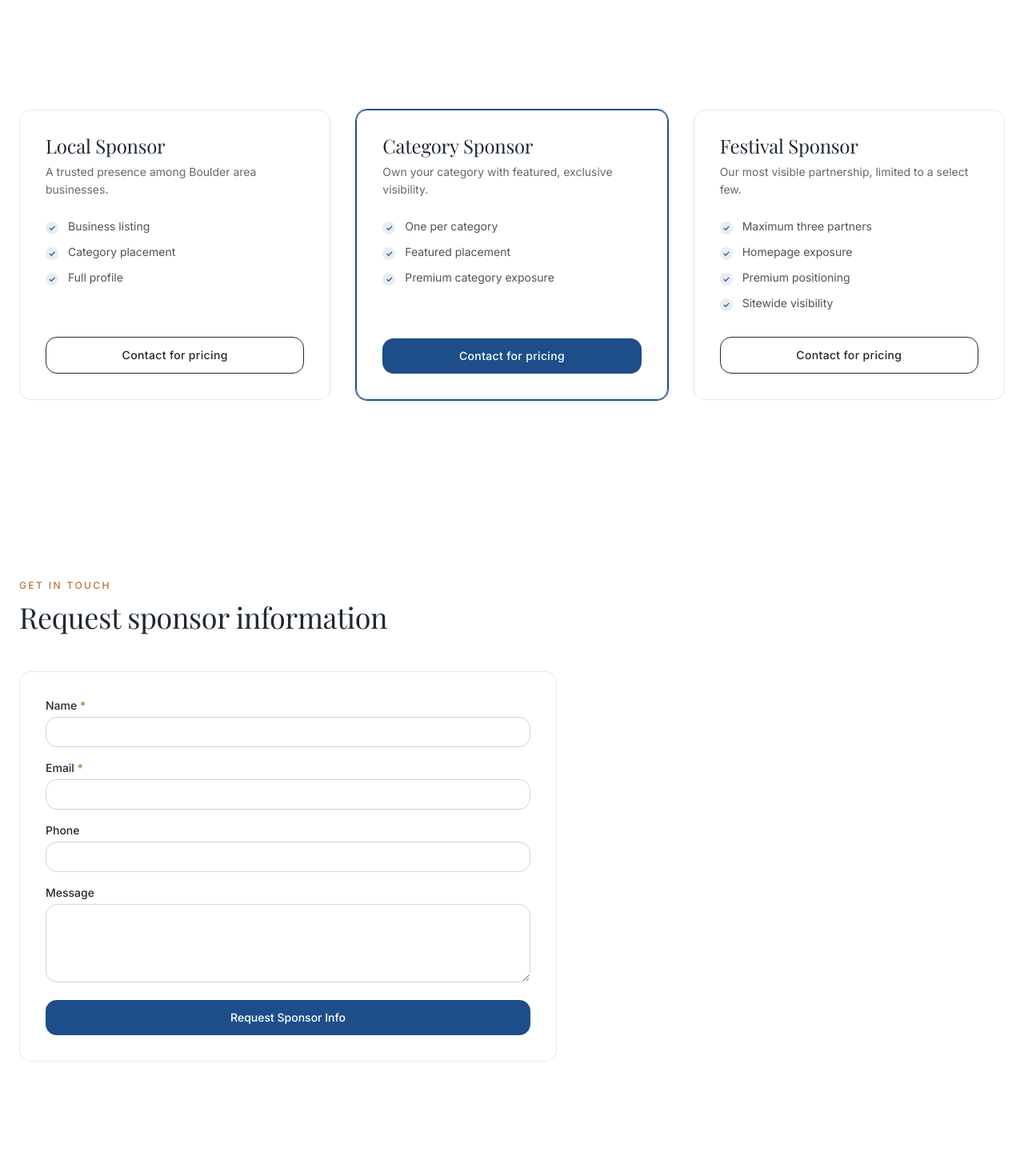
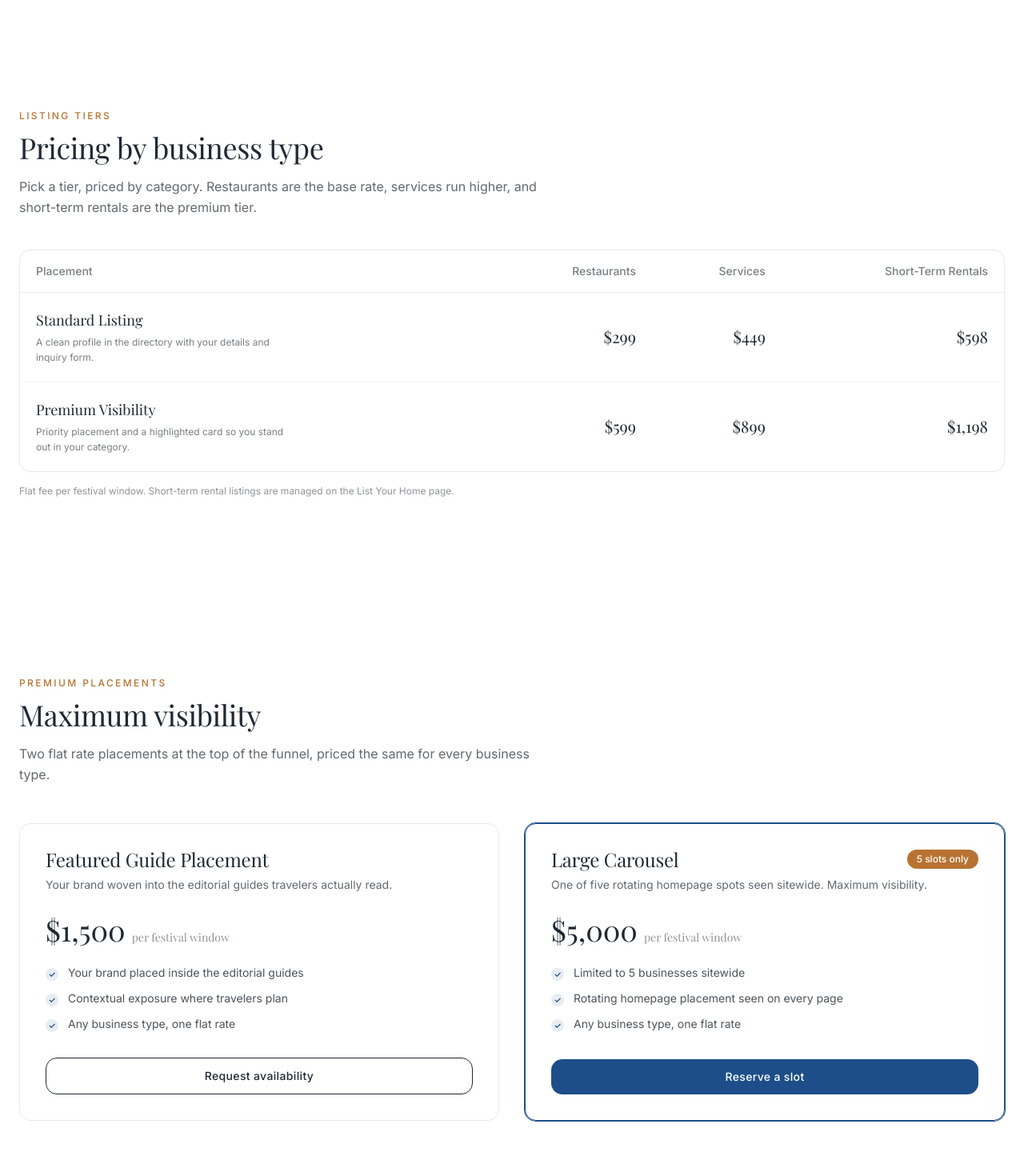
Before and after one commit to netgainsapp/sundance-stay, a Next.js app: page /advertise in a window 1280 px wide. Shown: the part 460-1930 px from the top of the page at 80% size. Built offline with nearby package versions, Linux system fonts and the light colour scheme; no server answers; a web font is replaced by a local one.

Commit message:
feat: real pricing model (config + Advertise matrix + List Your Home 2 tiers); flat fees, category multiplier on listing tiers only, flat agnostic premium placements

```diff
--- a/src/app/(site)/advertise/page.tsx
+++ b/src/app/(site)/advertise/page.tsx
@@ -2,43 +2,23 @@ import { SectionHeader } from "@/components/ui/SectionHeader";
 import { Cta } from "@/components/ui/Cta";
 import { InquiryForm } from "@/components/forms/InquiryForm";
 import { pageMetadata } from "@/lib/seo";
+import {
+  ADVERTISER_CATEGORIES,
+  LISTING_TIERS,
+  TIER_LABEL,
+  TIER_BLURB,
+  CATEGORY_LABEL,
+  CAROUSEL_TOTAL_SLOTS,
+  priceFor,
+  formatPrice,
+} from "@/lib/pricing";
 
 export const metadata = pageMetadata({
   title: "Advertise with Sundance Stay Collective",
   description:
-    "Reach Festival Season visitors and Boulder area travelers. Local, category, and festival sponsorships available.",
+    "Reach Festival Season visitors and Boulder area travelers. Listing tiers, featured guide placement, and a limited homepage carousel.",
   path: "/advertise",
 });
-
-const tiers = [
-  {
-    name: "Local Sponsor",
-    positioning: "A trusted presence among Boulder area businesses.",
-    benefits: ["Business listing", "Category placement", "Full profile"],
-    emphasized: false,
-  },
-  {
-    name: "Category Sponsor",
-    positioning: "Own your category with featured, exclusive visibility.",
-    benefits: [
-      "One per category",
-      "Featured placement",
-      "Premium category exposure",
-    ],
-    emphasized: true,
-  },
-  {
-    name: "Festival Sponsor",
-    positioning: "Our most visible partnership, limited to a select few.",
-    benefits: [
-      "Maximum three partners",
-      "Homepage exposure",
-      "Premium positioning",
-      "Sitewide visibility",
-    ],
-    emphasized: false,
-  },
-];
 
 function Check() {
   return (
@@ -51,6 +31,9 @@ function Check() {
   );
 }
 
+const featuredGuidePrice = priceFor("restaurants", "featured_guide");
+const carouselPrice = priceFor("restaurants", "carousel");
+
 export default function AdvertisePage() {
   return (
     <>
@@ -58,44 +41,142 @@ export default function AdvertisePage() {
         <SectionHeader
           eyebrow="Advertise"
           title="Reach Boulder visitors during Festival Season"
-          intro="Connect with an engaged, high intent travel audience as they plan where to stay, eat, and explore. Our sponsorships place your business in front of visitors at the moment they are making decisions."
+          intro="Connect with an engaged, high intent travel audience as they plan where to stay, eat, and explore. Every placement is a flat fee for the Festival Season window, with no commission on your business."
         />
       </section>
 
       <section className="mx-auto max-w-7xl px-6 py-[var(--space-section)]">
-        <div className="grid gap-8 md:grid-cols-3">
-          {tiers.map((tier) => (
-            <div
-              key={tier.name}
-              className={`flex flex-col rounded-card border p-8 ${
-                tier.emphasized
-                  ? "border-mountain ring-1 ring-mountain"
-                  : "border-charcoal/10"
-              }`}
+        <SectionHeader
+          eyebrow="Listing tiers"
+          title="Pricing by business type"
+          intro="Pick a tier, priced by category. Restaurants are the base rate, services run higher, and short-term rentals are the premium tier."
+        />
+        <div className="mt-10 overflow-x-auto rounded-card border border-charcoal/10 bg-white">
+          <table className="w-full text-left text-sm">
+            <thead className="border-b border-charcoal/10 text-charcoal/60">
+              <tr>
+                <th className="px-5 py-4 font-medium">Placement</th>
+                {ADVERTISER_CATEGORIES.map((category) => (
+                  <th key={category} className="px-5 py-4 text-right font-medium">
+                    {CATEGORY_LABEL[category]}
+                  </th>
+                ))}
+              </tr>
+            </thead>
+            <tbody>
+              {LISTING_TIERS.map((tier) => (
+                <tr
+                  key={tier}
+                  className="border-b border-charcoal/5 last:border-0"
                 >
-              <h3 className="font-heading text-2xl text-charcoal">{tier.name}</h3>
+                  <td className="px-5 py-5">
+                    <div className="font-heading text-lg text-charcoal">
+                      {TIER_LABEL[tier]}
+                    </div>
+                    <div className="mt-1 max-w-xs text-xs leading-relaxed text-charcoal/60">
+                      {TIER_BLURB[tier]}
+                    </div>
+                  </td>
+                  {ADVERTISER_CATEGORIES.map((category) => (
+                    <td
+                      key={category}
+                      className="px-5 py-5 text-right font-heading text-xl text-charcoal"
+                    >
+                      {formatPrice(priceFor(category, tier))}
+                    </td>
+                  ))}
+                </tr>
+              ))}
+            </tbody>
+          </table>
+        </div>
+        <p className="mt-4 text-xs text-charcoal/50">
+          Flat fee per festival window. Short-term rental listings are managed on
+          the List Your Home page.
+        </p>
+      </section>
+
+      <section className="mx-auto max-w-7xl px-6 py-[var(--space-section)]">
+        <SectionHeader
+          eyebrow="Premium placements"
+          title="Maximum visibility"
+          intro="Two flat rate placements at the top of the funnel, priced the same for every business type."
+        />
+        <div className="mt-12 grid gap-8 md:grid-cols-2">
+          <div className="flex flex-col rounded-card border border-charcoal/10 p-8">
+            <h3 className="font-heading text-2xl text-charcoal">
+              {TIER_LABEL.featured_guide}
+            </h3>
             <p className="mt-2 text-sm leading-relaxed text-charcoal/70">
-                {tier.positioning}
+              {TIER_BLURB.featured_guide}
+            </p>
+            <p className="mt-6 font-heading text-4xl text-charcoal">
+              {formatPrice(featuredGuidePrice)}
+              <span className="ml-2 text-sm font-normal text-charcoal/50">
+                per festival window
+              </span>
             </p>
             <ul className="mt-6 flex-1 space-y-3">
-                {tier.benefits.map((b) => (
-                  <li key={b} className="flex items-start gap-3 text-sm text-charcoal/80">
+              {[
+                "Your brand placed inside the editorial guides",
+                "Contextual exposure where travelers plan",
+                "Any business type, one flat rate",
+              ].map((b) => (
+                <li
+                  key={b}
+                  className="flex items-start gap-3 text-sm text-charcoal/80"
+                >
                   <Check />
                   <span>{b}</span>
                 </li>
               ))}
             </ul>
             <div className="mt-8">
-                <Cta
-                  href="#sponsor-inquiry"
-                  variant={tier.emphasized ? "primary" : "secondary"}
-                  className="w-full"
-                >
-                  Contact for pricing
+              <Cta href="#sponsor-inquiry" variant="secondary" className="w-full">
+                Request availability
               </Cta>
             </div>
           </div>
+
+          <div className="flex flex-col rounded-card border border-mountain p-8 ring-1 ring-mountain">
+            <div className="flex items-center justify-between">
+              <h3 className="font-heading text-2xl text-charcoal">
+                {TIER_LABEL.carousel}
+              </h3>
+              <span className="rounded-full bg-copper px-3 py-1 text-xs font-medium text-white">
+                {CAROUSEL_TOTAL_SLOTS} slots only
+              </span>
+            </div>
+            <p className="mt-2 text-sm leading-relaxed text-charcoal/70">
+              {TIER_BLURB.carousel}
+            </p>
+            <p className="mt-6 font-heading text-4xl text-charcoal">
+              {formatPrice(carouselPrice)}
+              <span className="ml-2 text-sm font-normal text-charcoal/50">
+                per festival window
+              </span>
+            </p>
+            <ul className="mt-6 flex-1 space-y-3">
+              {[
+                `Limited to ${CAROUSEL_TOTAL_SLOTS} businesses sitewide`,
+                "Rotating homepage placement seen on every page",
+                "Any business type, one flat rate",
+              ].map((b) => (
+                <li
+                  key={b}
+                  className="flex items-start gap-3 text-sm text-charcoal/80"
+                >
+                  <Check />
+                  <span>{b}</span>
+                </li>
               ))}
+            </ul>
+            <div className="mt-8">
+              <Cta href="#sponsor-inquiry" className="w-full">
+                Reserve a slot
+              </Cta>
+            </div>
+          </div>
         </div>
       </section>
 
@@ -105,12 +186,12 @@ export default function AdvertisePage() {
       >
         <SectionHeader
           eyebrow="Get in touch"
-          title="Request sponsor information"
+          title="Request placement information"
         />
         <div className="mt-12 max-w-2xl rounded-card border border-charcoal/10 p-6 md:p-8">
           <InquiryForm
             sourceType="sponsor_inquiry"
-            submitLabel="Request Sponsor Info"
+            submitLabel="Request Placement Info"
           />
         </div>
       </section>
--- a/src/app/(site)/list-your-home/page.tsx
+++ b/src/app/(site)/list-your-home/page.tsx
@@ -1,8 +1,10 @@
 import Image from "next/image";
 import { SectionHeader } from "@/components/ui/SectionHeader";
 import { Cta } from "@/components/ui/Cta";
+import Link from "next/link";
 import { PropertySubmissionForm } from "@/components/forms/PropertySubmissionForm";
 import { pageMetadata } from "@/lib/seo";
+import { priceFor, formatPrice } from "@/lib/pricing";
 
 export const metadata = pageMetadata({
   title: "List Your Boulder Home",
@@ -28,32 +30,29 @@ const benefits = [
 
 const tiers = [
   {
-    name: "Basic",
+    name: "Standard Listing",
     positioning: "A clean, credible presence for your home.",
-    features: ["Standard listing", "Neighborhood placement", "Inquiry form"],
+    price: priceFor("short_term_rentals", "standard"),
+    features: [
+      "Directory listing with full details",
+      "Neighborhood placement",
+      "Photo gallery",
+      "Direct inquiry form",
+    ],
     emphasized: false,
   },
   {
-    name: "Featured",
-    positioning: "Greater visibility for homes that deserve attention.",
+    name: "Premium Visibility",
+    positioning: "Priority placement for homes that deserve attention.",
+    price: priceFor("short_term_rentals", "premium"),
     features: [
-      "Everything in Basic",
-      "Priority placement",
-      "Featured badge",
+      "Everything in Standard",
+      "Priority placement in search",
+      "Highlighted featured card",
       "Larger gallery",
+      "Homepage eligibility",
     ],
     emphasized: true,
-  },
-  {
-    name: "Premier",
-    positioning: "Our highest level of exposure and support.",
-    features: [
-      "Everything in Featured",
-      "Homepage eligibility",
-      "Top of search",
-      "Concierge onboarding",
-    ],
-    emphasized: false,
   },
 ];
 
@@ -129,8 +128,9 @@ export default function ListYourHomePage() {
         <SectionHeader
           eyebrow="Listing tiers"
           title="Choose how you appear"
+          intro="Flat fee for the Festival Season window. No commission on your bookings, ever."
         />
-        <div className="mt-12 grid gap-8 md:grid-cols-3">
+        <div className="mt-12 grid gap-8 md:grid-cols-2">
           {tiers.map((tier) => (
             <div
               key={tier.name}
@@ -143,6 +143,12 @@ export default function ListYourHomePage() {
               <h3 className="font-heading text-2xl text-charcoal">{tier.name}</h3>
               <p className="mt-2 text-sm leading-relaxed text-charcoal/70">
                 {tier.positioning}
+              </p>
+              <p className="mt-6 font-heading text-4xl text-charcoal">
+                {formatPrice(tier.price)}
+                <span className="ml-2 text-sm font-normal text-charcoal/50">
+                  per festival window
+                </span>
               </p>
               <ul className="mt-6 flex-1 space-y-3">
                 {tier.features.map((f) => (
@@ -158,12 +164,20 @@ export default function ListYourHomePage() {
                   variant={tier.emphasized ? "primary" : "secondary"}
                   className="w-full"
                 >
-                  Contact for pricing
+                  Request this listing
                 </Cta>
               </div>
             </div>
           ))}
         </div>
+        <p className="mt-8 text-sm text-charcoal/60">
+          Want maximum reach? Featured Guide placement and the homepage Large
+          Carousel are available on the{" "}
+          <Link href="/advertise" className="text-mountain underline">
+            Advertise
+          </Link>{" "}
+          page.
+        </p>
       </section>
 
       <section className="mx-auto max-w-7xl px-6 py-[var(--space-section)]">
--- /dev/null
+++ b/src/lib/pricing.ts
@@ -0,0 +1,100 @@
+/**
+ * Single source of truth for advertiser pricing. Flat fees, per festival window
+ * (one time, no commission, no subscription). Ready to feed Stripe later.
+ *
+ * Pricing is a placement tier times a category multiplier, except the Large
+ * Carousel which is category agnostic (flat price) and globally scarce.
+ */
+
+export type PlacementTier =
+  | "standard"
+  | "premium"
+  | "featured_guide"
+  | "carousel";
+
+export type AdvertiserCategory =
+  | "restaurants"
+  | "services"
+  | "short_term_rentals";
+
+// Base prices are the restaurants (1x) tier, in whole US dollars.
+const BASE_PRICE: Record<PlacementTier, number> = {
+  standard: 299,
+  premium: 599,
+  featured_guide: 1500,
+  carousel: 5000,
+};
+
+const CATEGORY_MULTIPLIER: Record<AdvertiserCategory, number> = {
+  restaurants: 1,
+  services: 1.5,
+  short_term_rentals: 2,
+};
+
+// Premium placements are flat for any category; the multiplier applies only to
+// the two base listing tiers (standard, premium).
+const AGNOSTIC_TIERS: ReadonlySet<PlacementTier> = new Set([
+  "featured_guide",
+  "carousel",
+]);
+
+// Limited to five businesses total across the whole site.
+export const CAROUSEL_TOTAL_SLOTS = 5;
+
+export const TIER_LABEL: Record<PlacementTier, string> = {
+  standard: "Standard Listing",
+  premium: "Premium Visibility",
+  featured_guide: "Featured Guide Placement",
+  carousel: "Large Carousel",
+};
+
+export const TIER_BLURB: Record<PlacementTier, string> = {
+  standard: "A clean profile in the directory with your details and inquiry form.",
+  premium: "Priority placement and a highlighted card so you stand out in your category.",
+  featured_guide: "Your brand woven into the editorial guides travelers actually read.",
+  carousel: "One of five rotating homepage spots seen sitewide. Maximum visibility.",
+};
+
+export const CATEGORY_LABEL: Record<AdvertiserCategory, string> = {
+  restaurants: "Restaurants",
+  services: "Services",
+  short_term_rentals: "Short-Term Rentals",
+};
+
+export const PLACEMENT_TIERS: PlacementTier[] = [
+  "standard",
+  "premium",
+  "featured_guide",
+  "carousel",
+];
+
+// The two base listing tiers a host or business chooses from.
+export const LISTING_TIERS: PlacementTier[] = ["standard", "premium"];
+
+// Premium add-on placements sold on the Advertise page.
+export const PREMIUM_PLACEMENTS: PlacementTier[] = ["featured_guide", "carousel"];
+
+export const ADVERTISER_CATEGORIES: AdvertiserCategory[] = [
+  "restaurants",
+  "services",
+  "short_term_rentals",
+];
+
+/** Price in whole US dollars, rounded to a clean number. */
+export function priceFor(
+  category: AdvertiserCategory,
+  tier: PlacementTier,
+): number {
+  const base = BASE_PRICE[tier];
+  if (AGNOSTIC_TIERS.has(tier)) return base;
+  return Math.round(base * CATEGORY_MULTIPLIER[category]);
+}
+
+export function isAgnosticTier(tier: PlacementTier): boolean {
+  return AGNOSTIC_TIERS.has(tier);
+}
+
+/** Formats a whole-dollar amount as a clean price string, e.g. $1,198. */
+export function formatPrice(amount: number): string {
+  return `$${amount.toLocaleString("en-US")}`;
+}
```
Lines whose indentation alone changed are shown as unchanged.
